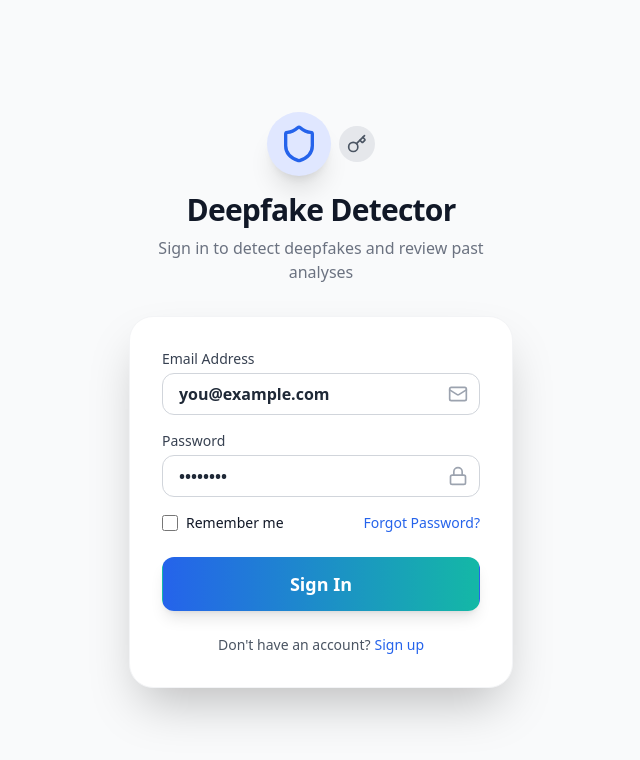
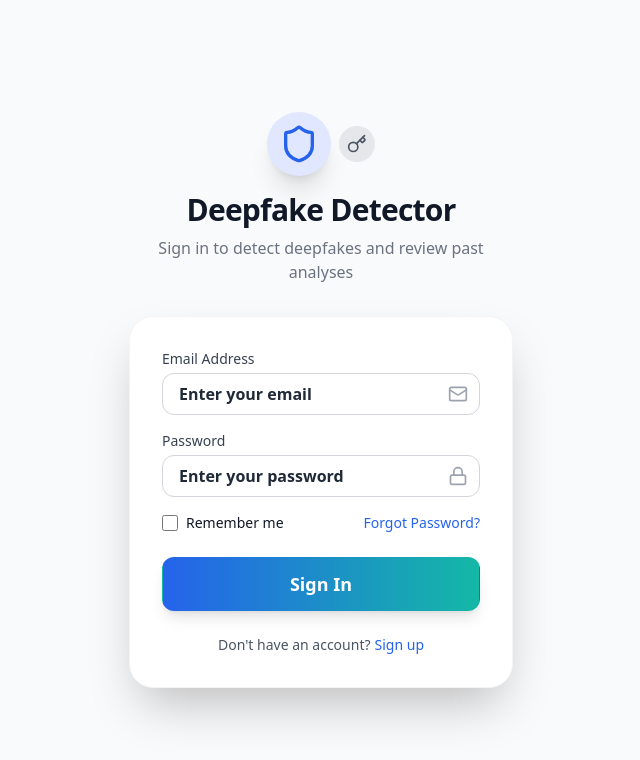
Before and after one commit to salianDheeraj/Deep-Guard-Frontend, a Next.js app: page /login in a window 1280 px wide. Shown: the top 760 px of the page, without its empty margins (319-959 px from the left). Built offline with nearby package versions, Linux system fonts and the light colour scheme.

Commit message:
Updated login placeholder and changed components directory location

```diff
--- a/src/app/Dashboard/page.tsx
+++ b/src/app/dashboard/page.tsx
@@ -2,9 +2,9 @@
 "use client";
 
 import React from 'react'; // Explicitly import React
-import Sidebar from '../components/Sidebar';
-import RecentAnalyses from '../components/RecentAnalyses';
-import StatCard from '../components/StatCard';
+import Sidebar from '@/components/Sidebar';
+import RecentAnalyses from '@/components/RecentAnalyses';
+import StatCard from '@/components/StatCard';
 import { Video, AlertTriangle, Clock } from 'lucide-react'; // Import icons for StatCard
 
 export default function DashboardPage() {
--- a/src/app/login/page.tsx
+++ b/src/app/login/page.tsx
@@ -4,7 +4,7 @@
 // Explicitly marking this page as client-side is often not necessary if all it does is render client components.
 // If you add any server-side logic here, remove the "use client" directive.
 
-import AuthForm from '../components/Login'; // Adjust the path based on your page's location
+import AuthForm from '@/components/Login'; // Adjust the path based on your page's location
 
 export default function LoginPage() {
   return (
--- a/src/app/components/Login.tsx
+++ b/src/components/Login.tsx
@@ -89,14 +89,14 @@ const AuthForm: FC = () => {
           <AuthInput
             label="Email Address"
             type="email"
-            placeholder="you@example.com"
+            placeholder="Enter your email "
             InputIcon={Mail}
           />
 
           <AuthInput
             label="Password"
             type="password"
-            placeholder="••••••••"
+            placeholder="Enter your password"
             InputIcon={Lock}
           />
 
@@ -104,7 +104,7 @@ const AuthForm: FC = () => {
             <AuthInput
               label="Confirm Password"
               type="password"
-              placeholder="••••••••"
+              placeholder="Re-enter your password"
               InputIcon={Lock}
             />
           )}
```
Also changed, not shown: src/components/RecentAnalyses.tsx (renamed from src/app/components/RecentAnalyses.tsx), src/components/Sidebar.tsx (renamed from src/app/components/Sidebar.tsx), src/components/StatCard.tsx (renamed from src/app/components/StatCard.tsx).
